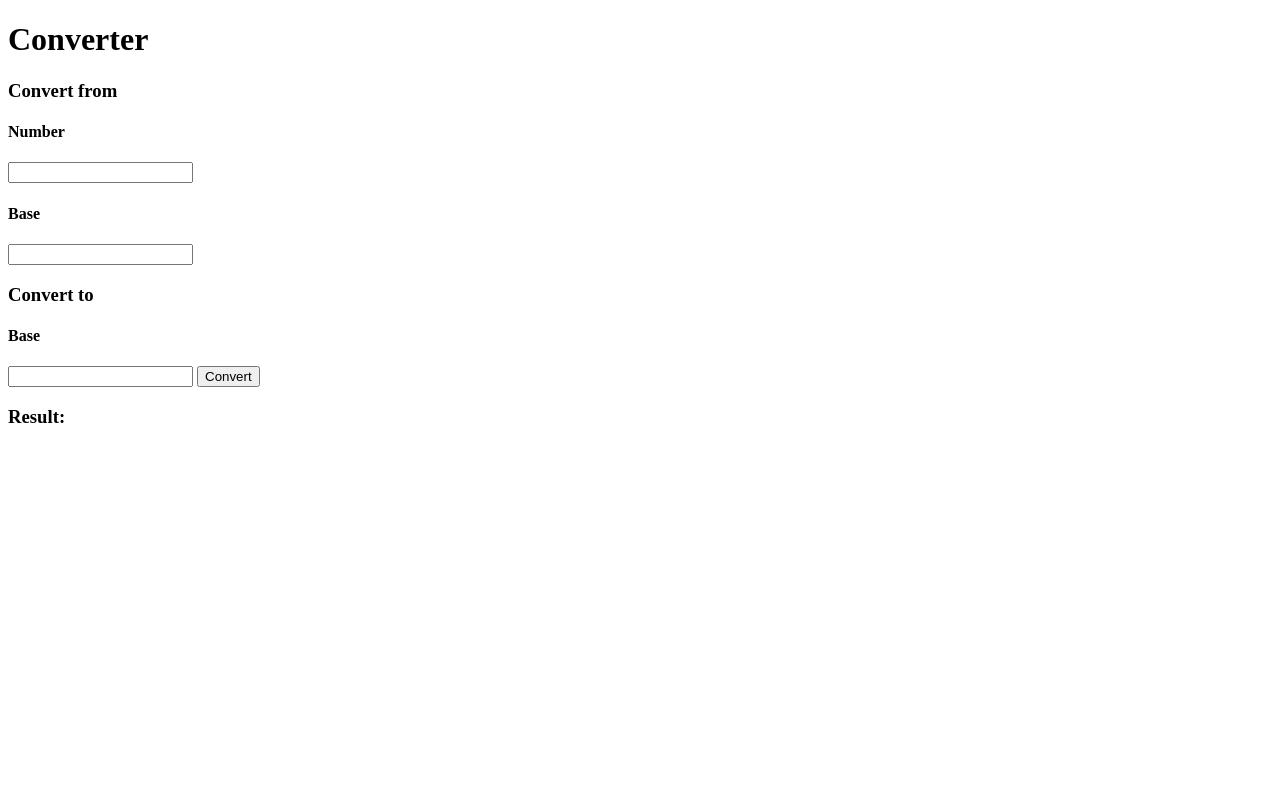
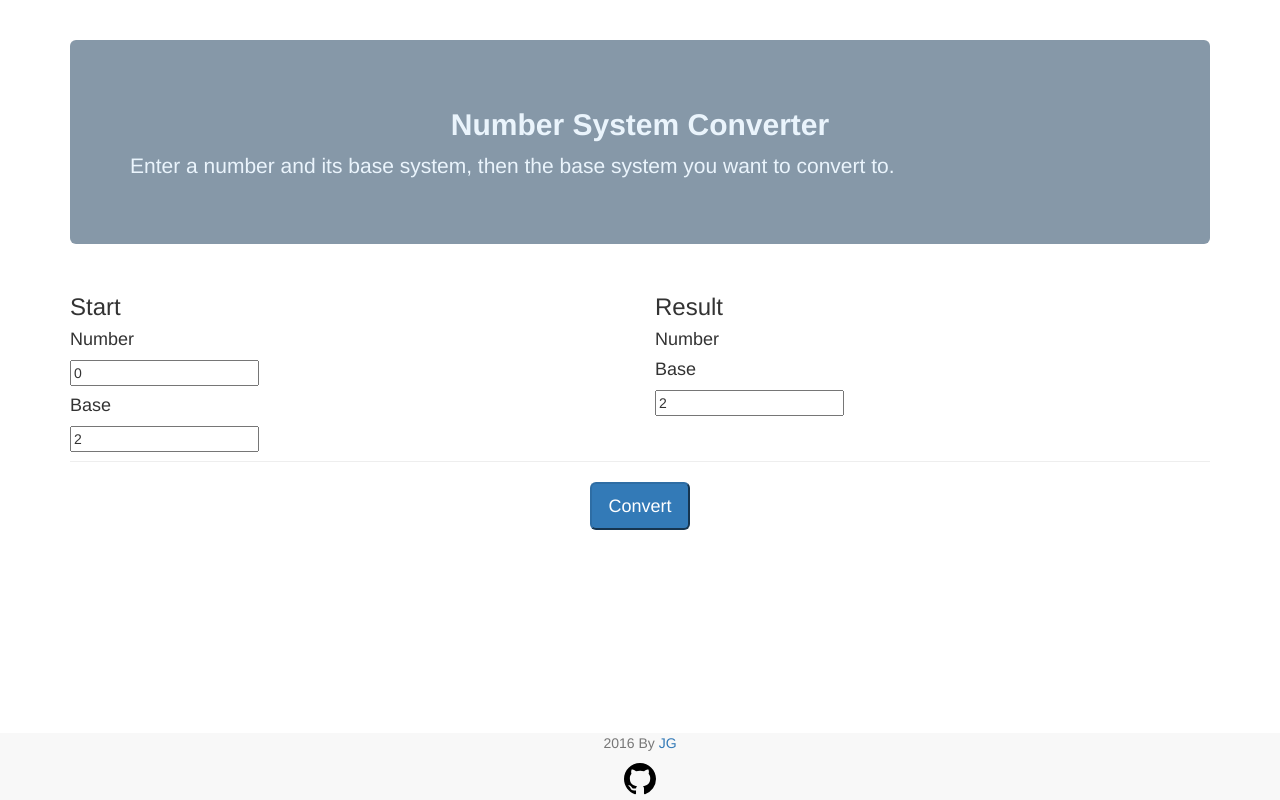
Before and after one commit to atomicwest/NumberSystemConverter, a plain HTML site: page index.html in a window 1280 px wide. Drawn offline with nearby package versions, Linux system fonts and the light colour scheme.

Commit message:
added bootstrap

```diff
--- /dev/null
+++ b/css/converter.css
@@ -0,0 +1,14 @@
+.jumbotron {
+  background-color: #8698a8;
+  color: #eaf4fc;
+}
+
+.form-control{
+  -webkit-border-radius: 3px !important;
+  -moz-border-radius: 3px !important;
+  border-radius: 3px !important;
+}
+
+.text-center {
+  text-align: center;
+}
--- a/index.html
+++ b/index.html
@@ -2,32 +2,78 @@
 <html>
   <head>
     <meta charset="utf-8">
+    <meta http-equiv="X-UA-Compatible" content="IE=edge">
+    <meta name="viewport" content="width = device-width,
+        initial-scale = 1">
     <title>Number System Converter</title>
-    <script type="text/javascript" src="js/conversion_use.js">
 
-    </script>
+    <link rel="stylesheet" href="https://maxcdn.bootstrapcdn.com/bootstrap/3.3.7/css/bootstrap.min.css" integrity="sha384-BVYiiSIFeK1dGmJRAkycuHAHRg32OmUcww7on3RYdg4Va+PmSTsz/K68vbdEjh4u" crossorigin="anonymous">
+    <link rel="stylesheet" href="/css/converter.css" media="screen" title="no title" charset="utf-8">
+
+    <script type="text/javascript" src="js/conversion_use.js"></script>
 
   </head>
+
   <body>
-    <h1>Converter</h1>
+    <div class="container">
+      <div class="page-header">
 
-    <h3>Convert from</h3>
-    <h4>Number</h4>
-    <input type="text" id="convfrom" value="">
-    <h4>Base</h4>
-    <input type="text" id="origbase" value="">
+        <section class="jumbotron">
+          <h2 style="text-align:center"><b>Number System Converter</b></h2>
+          <p id="desc">
+            Enter a number and its base system, then the base system you want to convert to.
+          </p>
+        </section>
 
-    <h3>Convert to</h3>
-    <h4>Base</h4>
-    <input type="text" id="endbase" value="">
+        <div class="row">
+          <div class="col-lg-3 col-md-3 col-sm-6 col-xs-12">
+            <h3>Start</h3>
+            <h4>Number</h4>
+            <input type="text" id="convfrom" value="0">
+            <h4>Base</h4>
+            <input type="text" id="origbase" value="2">
+          </div>
 
-    <input type="button" name="conversion" value="Convert"
-        OnClick="toOther()">
+          <div class="col-lg-3 col-md-3 col-sm-6 col-xs-12">
 
-    <h3>Result: </h3>
+          </div>
 
-    <p id="testarea"></p>
+          <div class="col-lg-3 col-md-3 col-sm-6 col-xs-12">
+            <h3>Result</h3>
+            <h4>Number</h4>
+            <p id="result"><b></b></p>
+            <h4>Base</h4>
+            <input type="text" id="endbase" value="2">
+          </div>
 
-    <p id="result"></p>
+          <div class="clearfix visible-sm"></div>
+
+        </div>
+
+      </div>
+
+      <section align="center">
+        <button type="button" class="btn-primary btn-lg"
+            onclick="toOther()" name="convert">Convert</button>
+      </section>
+
+    </div>
+
+    <footer class="navbar-default navbar-fixed-bottom">
+      <div class="container-fluid" align="center">
+
+          <p class="text-muted">
+            2016 By <a href="https://atomicprime.wordpress.com">JG</a>
+          </p>
+
+          <a class="header-logo-invertocat" href="https://github.com/atomicwest/NumberSystemConverter" aria-label="Homepage" data-ga-click="(Logged out) Header, go to homepage, icon:logo-wordmark">
+          <svg aria-hidden="true" class="octicon octicon-mark-github" height="32" version="1.1" viewBox="0 0 16 16" width="32"><path fill-rule="evenodd" d="M8 0C3.58 0 0 3.58 0 8c0 3.54 2.29 6.53 5.47 7.59.4.07.55-.17.55-.38 0-.19-.01-.82-.01-1.49-2.01.37-2.53-.49-2.69-.94-.09-.23-.48-.94-.82-1.13-.28-.15-.68-.52-.01-.53.63-.01 1.08.58 1.23.82.72 1.21 1.87.87 2.33.66.07-.52.28-.87.51-1.07-1.78-.2-3.64-.89-3.64-3.95 0-.87.31-1.59.82-2.15-.08-.2-.36-1.02.08-2.12 0 0 .67-.21 2.2.82.64-.18 1.32-.27 2-.27.68 0 1.36.09 2 .27 1.53-1.04 2.2-.82 2.2-.82.44 1.1.16 1.92.08 2.12.51.56.82 1.27.82 2.15 0 3.07-1.87 3.75-3.65 3.95.29.25.54.73.54 1.48 0 1.07-.01 1.93-.01 2.2 0 .21.15.46.55.38A8.013 8.013 0 0 0 16 8c0-4.42-3.58-8-8-8z"></path></svg>
+          </a>
+
+      </div>
+    </footer>
+
   </body>
+
+
 </html>
--- a/js/conversion_use.js
+++ b/js/conversion_use.js
@@ -78,7 +78,10 @@ function toOther(){
     output = fromDecimal(convert,outsys)
   }
 
-  document.getElementById("testarea").innerHTML = "the function is kind of running"
-  document.getElementById("result").innerHTML = output
+  if (inval==0){
+      document.getElementById("result").innerHTML = "0"
+  } else {
+      document.getElementById("result").innerHTML = output
+  }
 
 }
```
Also changed, not shown: html/old_index.html (added, +43 -0 lines).
